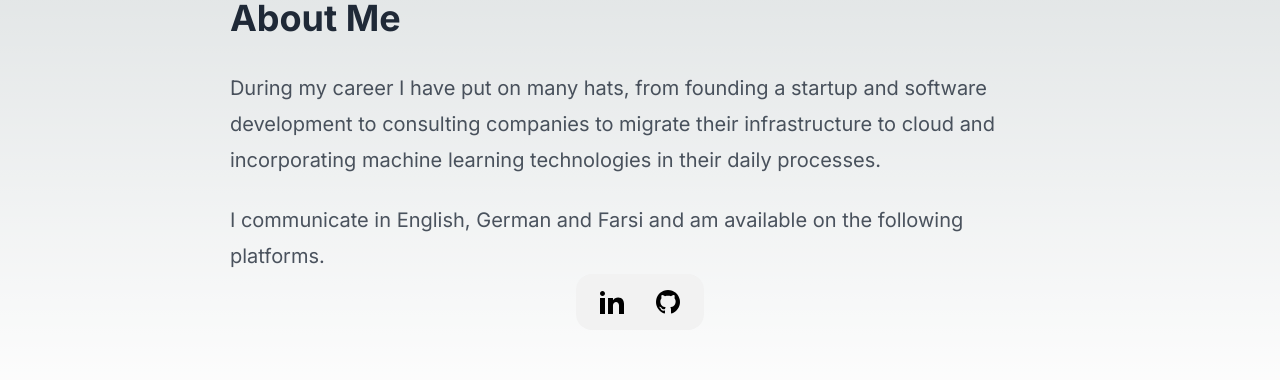
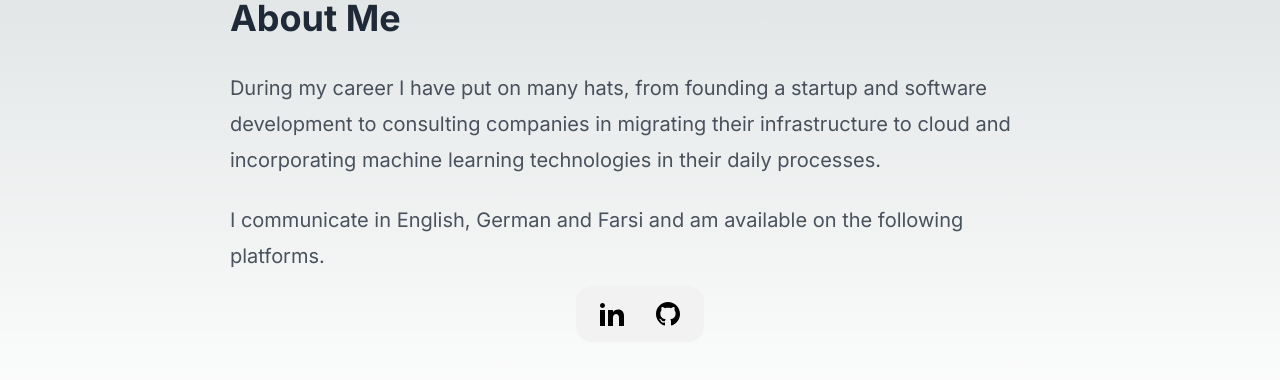
Before and after one commit to hessikaveh/personal-webpage, a Next.js app: page / in a window 1280 px wide. Shown: the part 210-590 px from the top of the page. Built offline with nearby package versions, Linux system fonts and the light colour scheme.

Commit message:
update text

```diff
--- a/app/page.tsx
+++ b/app/page.tsx
@@ -9,7 +9,7 @@ export default function Home() {
         <p>
           {" "}
           During my career I have put on many hats, from founding a startup and
-          software development to consulting companies to migrate their
+          software development to consulting companies in migrating their
           infrastructure to cloud and incorporating machine learning
           technologies in their daily processes.{" "}
         </p>
@@ -19,7 +19,7 @@ export default function Home() {
         </p>
       </article>
       <div>
-        <ul className="menu menu-horizontal bg-base-200 rounded-box">
+        <ul className="menu menu-horizontal bg-base-200 rounded-box my-3">
           <li>
             <Link className="" href="https://www.linkedin.com/in/sam-kaveh/">
               <svg
```
